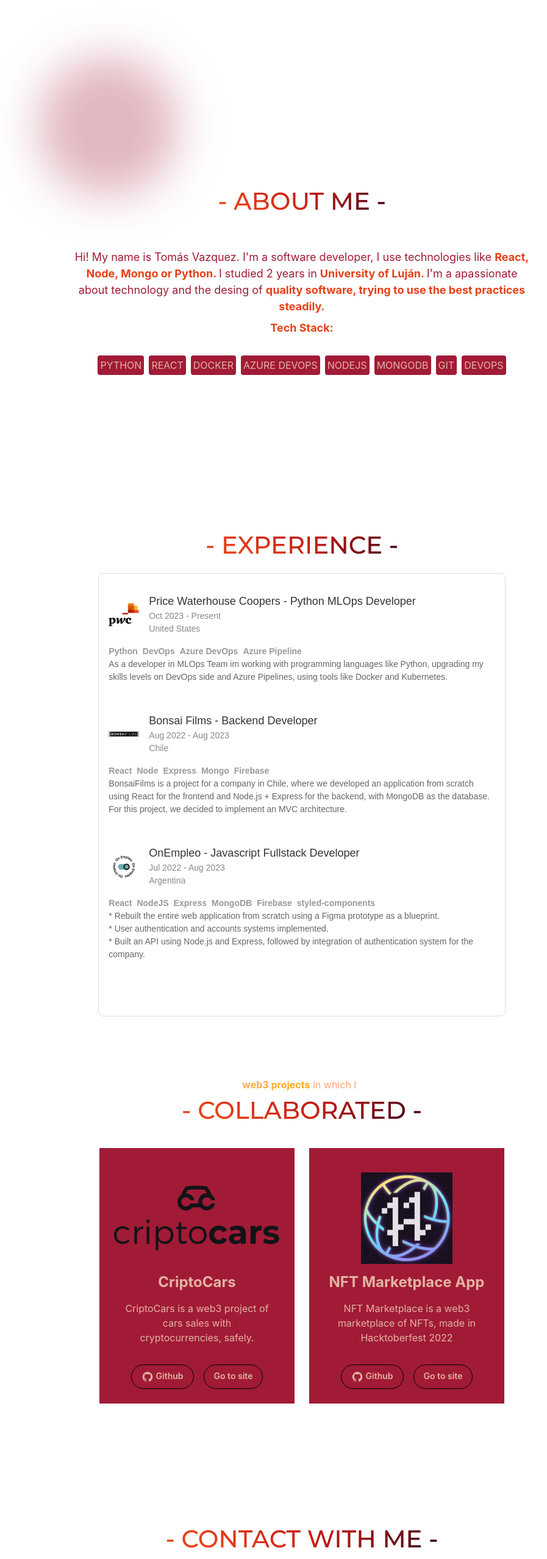
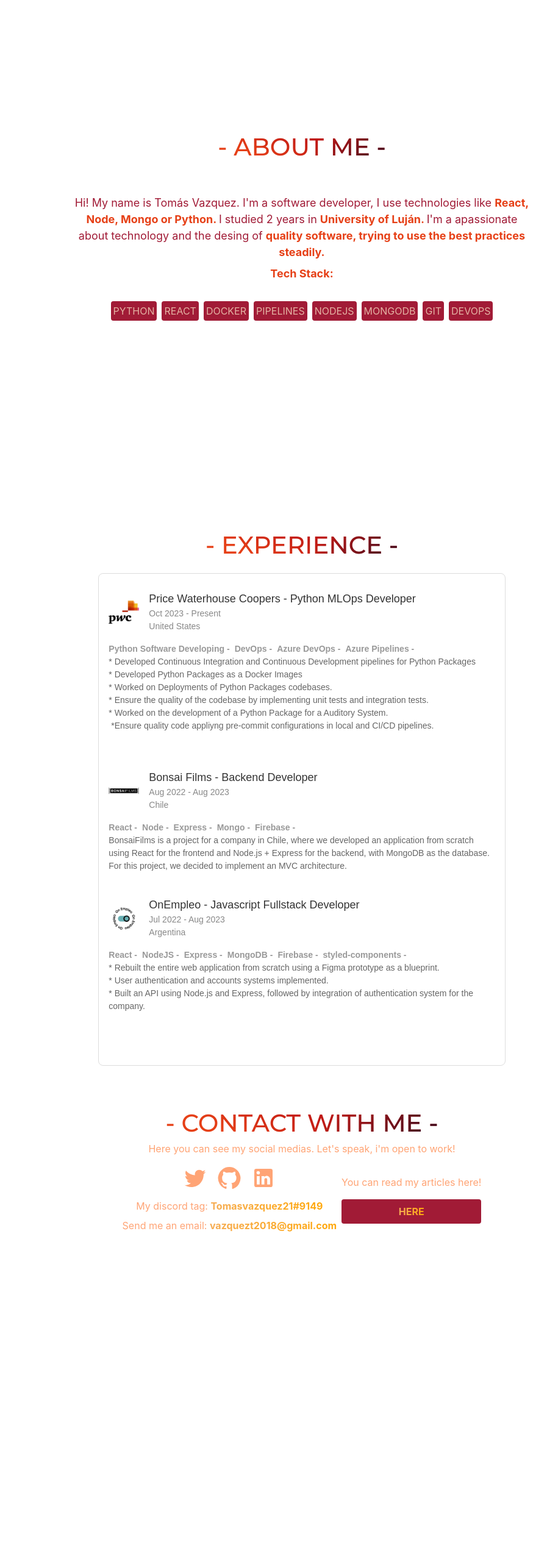
Before and after one commit to vazqueztomas/portfolio, a React (Create React App) app: page / in a window 1280 px wide. Shown: the part 800-3357 px from the top of the page at 61% size, without its empty margins (145-1042 px from the left). After the commit the page ends 2870 px from the top, so only its background shows below. Built offline with nearby package versions, Linux system fonts and the light colour scheme.

Commit message:
fix(config): delete unused sections and add bullets in list of works

```diff
--- a/src/App.js
+++ b/src/App.js
@@ -3,7 +3,6 @@
 import Hero from './components/Hero';
 import Descripcion from './components/Descripcion';
 import Works from './components/Works';
-import ContributorsView from './components/ContributorsView';
 import Contact from './components/Contact';
 
 function App() {
@@ -12,7 +11,6 @@
       <Hero />
       <Descripcion title="About me "></Descripcion>
       <Works />
-      <ContributorsView />
       <Contact />
     </ChakraProvider>
   );
--- a/src/components/ContributorsView.js
+++ /dev/null
@@ -1,74 +0,0 @@
-import React from 'react';
-import TextOrange from './common/TextOrange';
-import TitleRemarcado from './TitleRemarcado';
-import CardCrypto from './web3_section/CardCrypto';
-import logoCrypto from '../assets/images/full.svg';
-import { Stack, Wrap, WrapItem, Text } from '@chakra-ui/react';
-import { BoxAnimated } from './Hero';
-import hacktoberfest_img from '../assets/images/oJ7mKaaj_400x400.jpg';
-const ContributorsView = () => {
-  const cryptoData = [
-    {
-      logoSrc: logoCrypto,
-      heading: 'CriptoCars',
-      subHeading: 'web3 Proyect',
-      alt: 'Criptocars logo',
-      infoCard:
-        'CriptoCars is a web3 project of cars sales with cryptocurrencies, safely.',
-      github: 'https://github.com/LautiRad/CriptoCars',
-      linkWebPage: 'https://www.criptocars.io/',
-    },
-    {
-      logoSrc: hacktoberfest_img,
-      heading: 'NFT Marketplace App',
-      subHeading: 'web3 Proyect',
-      alt: 'nft marketplace logo',
-      infoCard:
-        'NFT Marketplace is a web3 marketplace of NFTs, made in Hacktoberfest 2022',
-      github: 'https://github.com/vazqueztomas/backstage-hacktoberfest',
-      linkWebPage: 'https://github.com/vazqueztomas/backstage-hacktoberfest',
-    },
-  ];
-  return (
-    <Stack
-      color="#FFA475"
-      direction="column"
-      id="colabs"
-      justifyContent={'center'}
-      alignItems={'center'}
-      p={6}
-      textAlign={'center'}
-    >
-      <BoxAnimated duration={0.6}>
-        <Text size={14} margin="12px 8px 0 0 ">
-          <TextOrange>web3 projects</TextOrange> in which I{' '}
-        </Text>
-        <TitleRemarcado contenido="collaborated"></TitleRemarcado>
-      </BoxAnimated>
-      <BoxAnimated duration={1.7}>
-        <Wrap
-          justify={'center'}
-          align={'center'}
-          spacing={6}
-          mb={24}
-          w={'100%'}
-        >
-          {cryptoData.map((data, id) => (
-            <WrapItem key={id}>
-              <CardCrypto
-                logoSrc={data.logoSrc}
-                heading={data.heading}
-                subheading={data.subHeading}
-                infoCard={data.infoCard}
-                github={data.github}
-                linkWebPage={data.linkWebPage}
-              />
-            </WrapItem>
-          ))}
-        </Wrap>
-      </BoxAnimated>
-    </Stack>
-  );
-};
-
-export default ContributorsView;
--- a/src/components/Descripcion.js
+++ b/src/components/Descripcion.js
@@ -3,56 +3,7 @@
 import TitleRemarcado from './TitleRemarcado';
 import styled from 'styled-components';
 import { BoxAnimated } from './Hero';
-
-const TECNOLOGIAS = [
-  'PYTHON',
-  'REACT',
-  'DOCKER',
-  'AZURE DEVOPS',
-  'NODEJS',
-  'MONGODB',
-  'GIT',
-  'DEVOPS',
-];
-
-const Circle = styled.div`
-  width: ${props => props.size};
-  height: ${props => props.size};
-  border-radius: 50%;
-  left: ${props => props.left};
-  background-color: #a11b3650;
-  box-shadow: 0 0 60px 0 #a11b36;
-  -webkit-filter: blur(35px);
-  top: ${props => props.top};
-
-  @media (max-width: 568px) {
-    display: none;
-  }
-
-  -webkit-animation-name: prop-600;
-  -webkit-animation-duration: 10s;
-  -webkit-animation-iteration-count: infinite;
-
-  position: inherit;
-  :nth-child(2) {
-    position: absolute;
-    -webkit-animation-name: prop-600;
-    -webkit-animation-duration: 10s;
-    -webkit-animation-iteration-count: infinite;
-  }
-
-  @keyframes prop-600 {
-    0% {
-      -webkit-transform: translateX(0px);
-    }
-    50% {
-      -webkit-transform: translateX(20%);
-    }
-    100% {
-      -webkit-transform: translateX(0px);
-    }
-  }
-`;
+import { TECHNOLOGIES } from './common/techs.js'
 
 const TextOrange = styled.span`
   color: #e64017;
@@ -70,7 +21,6 @@
     >
       <BoxAnimated>
         <Stack p={[2, 2, 6]} className="border-card-aboutme" w={'100%'}>
-          <Circle size={'170px'} left={'-90%'} top={'400px'} />
 
           <Stack textAlign={'center'} justify="center" align="center">
             <TitleRemarcado contenido={'About me'}></TitleRemarcado>
@@ -110,7 +60,7 @@
                 textAlign="center"
                 justifyContent={['center']}
               >
-                {TECNOLOGIAS.map((tech, id) => (
+                {TECHNOLOGIES.map((tech, id) => (
                   <Text
                     key={id}
                     backgroundColor={'#A11B36'}
--- a/src/components/NewExperienceCard.jsx
+++ b/src/components/NewExperienceCard.jsx
@@ -56,7 +56,7 @@
 `;
 
 const CardContainer = styled.div`
-  padding: 16px 0 ;
+  padding: 12px 0 ;
 `
 
 const NewExperienceCard = () => {
@@ -94,7 +94,7 @@
           >
             {work.technologies.map((tech, index) => (
               <Skills className="skills" key={index}>
-                {tech}
+                {tech} -
               </Skills>
             ))}
           </div>
--- /dev/null
+++ b/src/components/common/techs.js
@@ -0,0 +1,10 @@
+export const TECHNOLOGIES = [
+    'PYTHON',
+    'REACT',
+    'DOCKER',
+    'PIPELINES',
+    'NODEJS',
+    'MONGODB',
+    'GIT',
+    'DEVOPS',
+  ];
--- a/src/components/web3_section/CardCrypto.jsx
+++ /dev/null
@@ -1,110 +0,0 @@
-import React from 'react'
-import {
-    Heading,
-    Box,
-    Center,
-    Text,
-    Stack,
-    Button,
-    Image,
-    Link
-  } from '@chakra-ui/react';
-  import GitHubIcon from '@mui/icons-material/GitHub';
-import styled from 'styled-components';
-import { BoxAnimated } from '../Hero';
-
-const BoxWithStyle = styled(Box)`
-    transition: all .2s ease-in-out;
-  :hover{
-    transform: scale(1.02);
-}
-`
-
-const CardCrypto = (props) => {
-  return (
-    <BoxAnimated>
-
-    <Center py={6} mb={12}>
-    <BoxWithStyle
-    display={'flex'}
-    flexDirection={'column'}
-      maxW={'320px'}
-      w={'full'}
-      backgroundColor = {'#A11B36'}
-      color = {'#e4b3a3'}
-      boxShadow={'1xl'}
-      p={6}
-      textAlign={'center'}
-      alignItems={'center'}
-      justifyContent={'center'}>
-      <Image
-        boxSize={'150px'}
-        w={'auto'}
-        src={props.logoSrc}
-        alt={props.alt}
-        my={4}
-      />
-      <Heading fontSize={'2xl'} fontFamily={'body'}>
-        {props.heading}
-      </Heading>
-      <Text fontWeight={600} color={'gray.500'} mb={4}>
-        {props.subHeading}
-      </Text>
-      <Text
-        textAlign={'center'}
-        color={'#e4b3a3'}
-        px={3}>
-            {props.infoCard}{' '}
-      </Text>
-
-      <Stack mt={8} direction={'row'} spacing={4}>
-        <Link style = {{textDecoration: 'none'}}href={props.github} isExternal>
-        <Button
-          flex={1}
-          fontSize={'sm'}
-          rounded={'full'}
-          _focus={{
-            bg: 'gray.200',
-          }}
-          color = {'#e4b3a3'}
-          border = '1px solid black'
-          backgroundColor = 'transparent'
->
-        <GitHubIcon
-              style={{
-                border: '1px solid transparent',
-                borderRadius: '50%',
-                paddingRight: '4px',
-              }}
-            />
-          Github
-        </Button>
-              </Link>
-              <Link style = {{textDecoration: 'none'}}href = {props.linkWebPage} isExternal>
-        <Button
-          flex={1}
-          fontSize={'sm'}
-          rounded={'full'}
-          border = '1px solid black'
-          backgroundColor = 'transparent'
-          color={'#e4b3a3'}
-          boxShadow={'3xl'}
-          _hover={{
-              bg: '#A11B36',
-            }}
-            _focus={{
-                bg: '#A11B36',
-            }}>
-          Go to site
-        </Button>
-              </Link>
-      </Stack>
-    </BoxWithStyle>
-
-  </Center>
-  </BoxAnimated>
-
-  )
-}
-
-export default CardCrypto
--- a/src/components/worksArray.js
+++ b/src/components/worksArray.js
@@ -1,6 +1,6 @@
-import onempleo from '../assets/images/onempleo.png'
-import bonsai from '../assets/images/bonsai.png'
-import pwc from '../assets/images/pwc.png'
+import onempleo from '../assets/images/onempleo.png';
+import bonsai from '../assets/images/bonsai.png';
+import pwc from '../assets/images/pwc.png';
 
 export const works = [
   {
@@ -9,9 +9,14 @@
     location: 'United States',
     src: pwc,
     period: 'Oct 2023 - Present',
-    description:
-      'As a developer in MLOps Team im working with programming languages like Python, upgrading my skills levels on DevOps side and Azure Pipelines, using tools like Docker and Kubernetes.',
-    technologies: ['Python', 'DevOps', 'Azure DevOps', 'Azure Pipeline']
+    description: `* Developed Continuous Integration and Continuous Development pipelines for Python Packages\n* Developed Python Packages as a Docker Images\n* Worked on Deployments of Python Packages codebases.\n* Ensure the quality of the codebase by implementing unit tests and integration tests. \n* Worked on the development of a Python Package for a Auditory System. \n *Ensure quality code appliyng pre-commit configurations in local and CI/CD pipelines.
+      `,
+    technologies: [
+      'Python Software Developing',
+      'DevOps',
+      'Azure DevOps',
+      'Azure Pipelines',
+    ],
   },
   {
     company: 'Bonsai Films',
@@ -21,7 +26,7 @@
     src: bonsai,
     description:
       'BonsaiFilms is a project for a company in Chile, where we developed an application from scratch using React for the frontend and Node.js + Express for the backend, with MongoDB as the database. For this project, we decided to implement an MVC architecture.',
-    technologies: ['React', 'Node', 'Express', 'Mongo', 'Firebase']
+    technologies: ['React', 'Node', 'Express', 'Mongo', 'Firebase'],
   },
   {
     company: 'OnEmpleo',
@@ -29,11 +34,15 @@
     src: onempleo,
     role: 'Javascript Fullstack Developer',
     period: 'Jul 2022 - Aug 2023',
-    description:
-      `* Rebuilt the entire web application from scratch using a Figma prototype as a blueprint.\n* User authentication and accounts systems implemented.\n* Built an API using Node.js and Express, followed by integration of authentication system for the company.\n
+    description: `* Rebuilt the entire web application from scratch using a Figma prototype as a blueprint.\n* User authentication and accounts systems implemented.\n* Built an API using Node.js and Express, followed by integration of authentication system for the company.\n
       `,
-    technologies:[
-      'React', 'NodeJS', 'Express', 'MongoDB', 'Firebase', 'styled-components',]
+    technologies: [
+      'React',
+      'NodeJS',
+      'Express',
+      'MongoDB',
+      'Firebase',
+      'styled-components',
+    ],
   },
-
 ];
```
